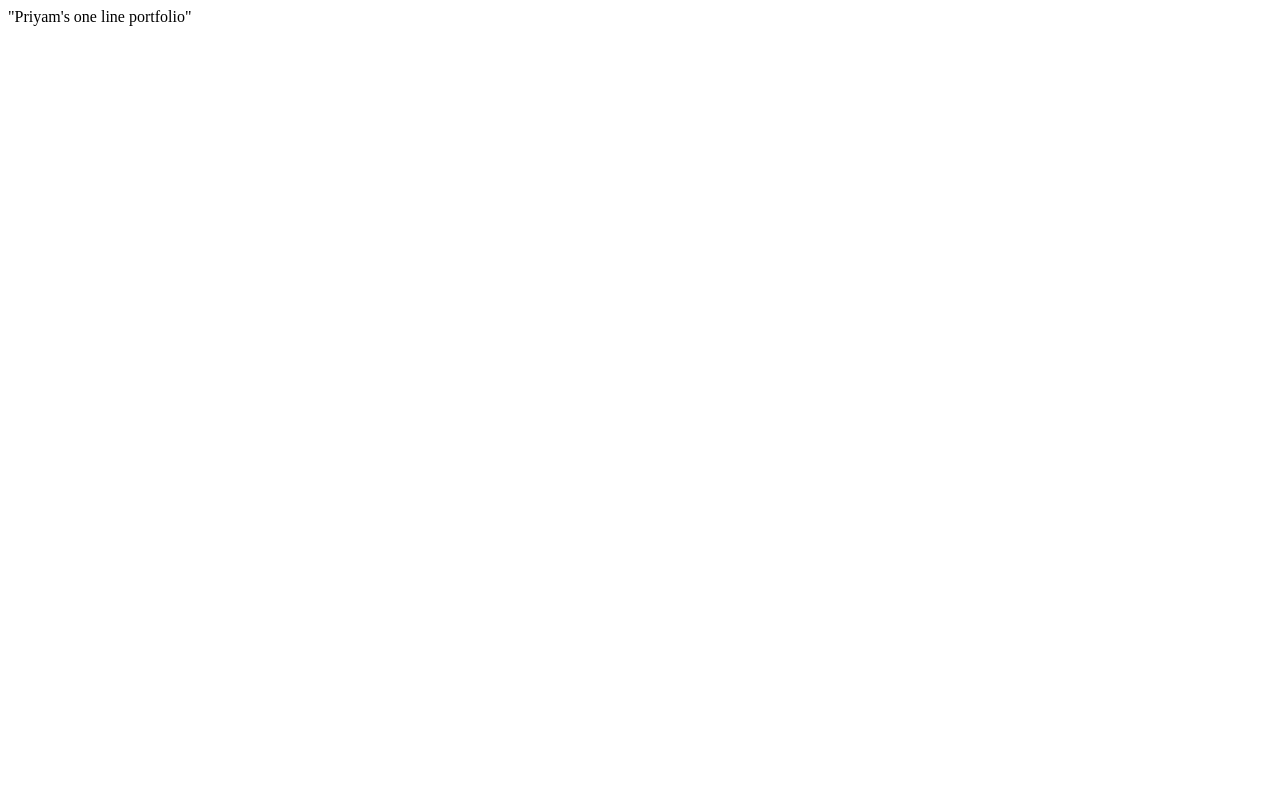
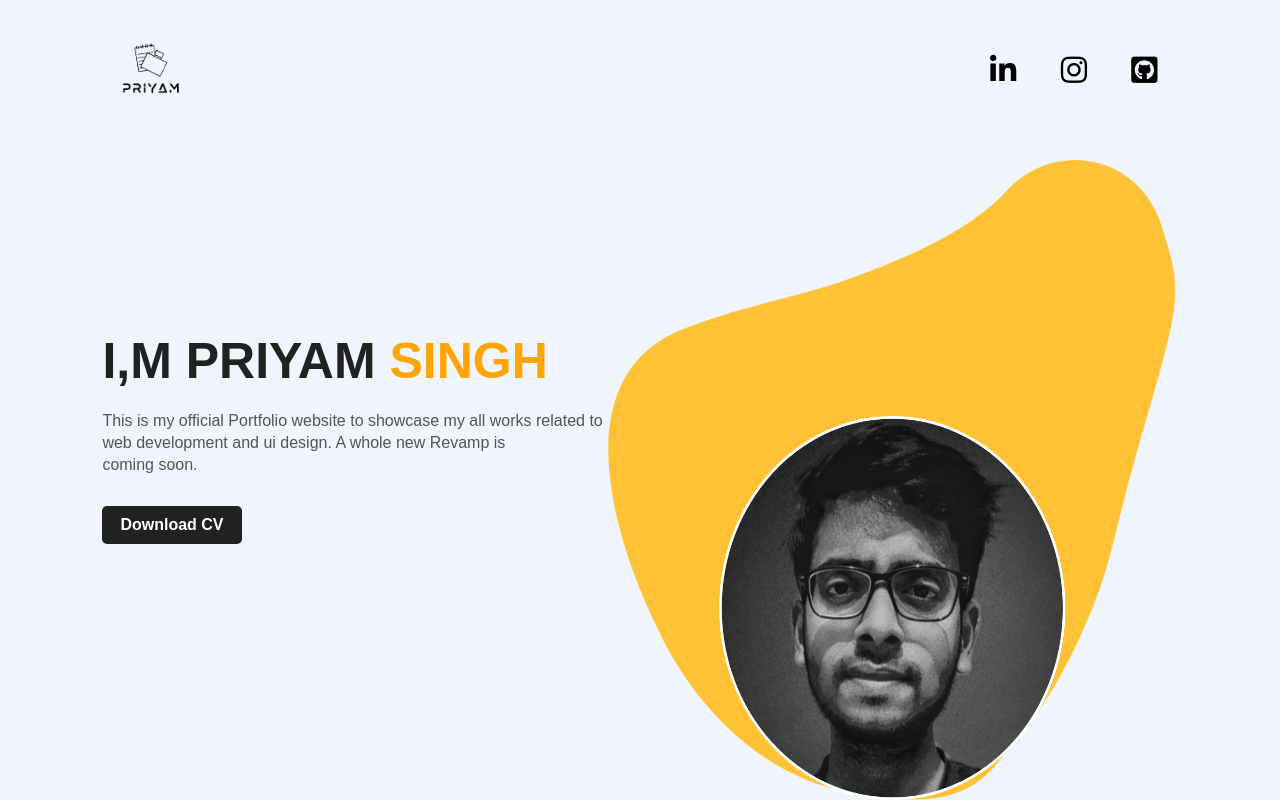
Before and after one commit to thenameispriyam/thenameispriyam.github.io, a plain HTML site: page index.html in a window 1280 px wide. Drawn offline with Linux system fonts and the light colour scheme.

Commit message:
Added addional files and edited index.html

```diff
--- a/index.html
+++ b/index.html
@@ -1 +1,35 @@
-"Priyam's one line portfolio"
+<!DOCTYPE html>
+<html lang="en">
+<head>
+    <meta charset="UTF-8">
+    <meta http-equiv="X-UA-Compatible" content="IE=edge">
+    <meta name="viewport" content="width=device-width, initial-scale=1.0">
+    <title>Portfolio-PRIYAM</title>
+    <link rel="stylesheet" href="styles.css">
+    <link rel="stylesheet" href="https://cdnjs.cloudflare.com/ajax/libs/font-awesome/5.15.3/css/all.min.css" integrity="sha512-iBBXm8fW90+nuLcSKlbmrPcLa0OT92xO1BIsZ+ywDWZCvqsWgccV3gFoRBv0z+8dLJgyAHIhR35VZc2oM/gI1w==" crossorigin="anonymous" referrerpolicy="no-referrer" />
+</head>
+<body>
+    <div class="hero">
+        <nav>
+            <img src="images/logo.png" class="logo">
+            <ul>
+                <li><a href="https://www.linkedin.com/in/priyam-singh-090620157/"><i class="fab fa-linkedin-in" style="font-size:30px"></i></a></li>
+                <li><a href="https://www.instagram.com/_siphoner_/"><i class="fab fa-instagram" style="font-size:30px"></i></a></li>
+                <li><a href="https://github.com/thenameispriyam"><i class="fab fa-github-square" style="font-size:30px"></i></a></li>
+            </ul>
+        </nav>
+        <div class="detel">
+            <h1>I,M PRIYAM <span>SINGH</span></h1>
+            <p>This is my official Portfolio website to showcase my
+                all works related to <br> web development and ui design.
+                A whole new Revamp is<br> coming soon.
+            </p>
+            <a href="#">Download CV</a>
+        </div>
+        <div class="images">
+            <img src="images/shape.png" class="shape">
+            <img src="images/myself.png" class="self">
+        </div>
+    </div>
+</body>
+</html>
--- /dev/null
+++ b/styles.css
@@ -0,0 +1,125 @@
+*{
+    margin: 0;
+    padding: 0;
+    font-family: sans-serif;
+}
+
+.hero{
+    position: relative;
+    width: 100%;
+    height: 100vh;
+    background: #eff4fd;
+    position: relative;
+}
+
+nav{
+    display: flex;
+    width: 84%;
+    margin: auto;
+    padding: 20px 0;
+    align-items: center;
+    justify-content: space-between;
+}
+
+.logo{
+    width: 100px;
+    cursor: pointer;
+}
+
+nav ul li {
+    display: inline-block;
+    list-style: none;
+    margin: 10px 20px;
+}
+
+nav ul li a{
+    text-decoration: none;
+    color: #000;
+    font-weight: bold;
+}
+
+nav ul li a:hover{
+    color: red;
+}
+
+.detel{
+    margin-left: 8%;
+    margin-top: 15%;
+}
+
+.detel h1{
+    font-size: 50px;
+    color: #212121;
+    margin-bottom: 20px;
+}
+
+span{
+    color: orange;
+
+}
+
+.detel p{
+    color: #555;
+    line-height: 22px;
+}
+
+.detel a{
+    background: #212121;
+    padding: 10px 18px;
+    text-decoration: none;
+    font-weight: bold;
+    color: #fff;
+    display: inline-block;
+    margin: 30px 0;
+    border-radius: 5px;
+}
+
+.images{
+    width: 45%;
+    height: 80%;
+    position: absolute;
+    bottom: 0;
+    right: 100px;
+}
+
+.images img{
+    height: 100%;
+    position: absolute;
+    left: 50%;
+    bottom: 0;
+    transform: translateX(-50%);
+    transition: bottom 1s, left 1s;
+}
+
+.images:hover .shape{
+    bottom: 25px;
+}
+
+.images:hover .self{
+    transform: scale(1.5);
+    left: 45%;
+    max-width: 30%;
+    max-height: 30%;
+    transform: scale(1.5);
+}
+
+.images .self{
+    transition: 0.5s all ease-in-out;
+    max-width: 60%;
+    max-height: 60%;
+}
+
+.social{
+    margin-left: 8%;
+    margin-top: 100px;
+}
+
+.social a{
+    font-size: 30px;
+    color: #212121;
+    margin-right: 20px;
+}
+
+.social a:hover{
+    color: orange;
+}
```
Also changed, not shown: images/logo.png (added), images/myself.png (added), images/shape.png (added).
